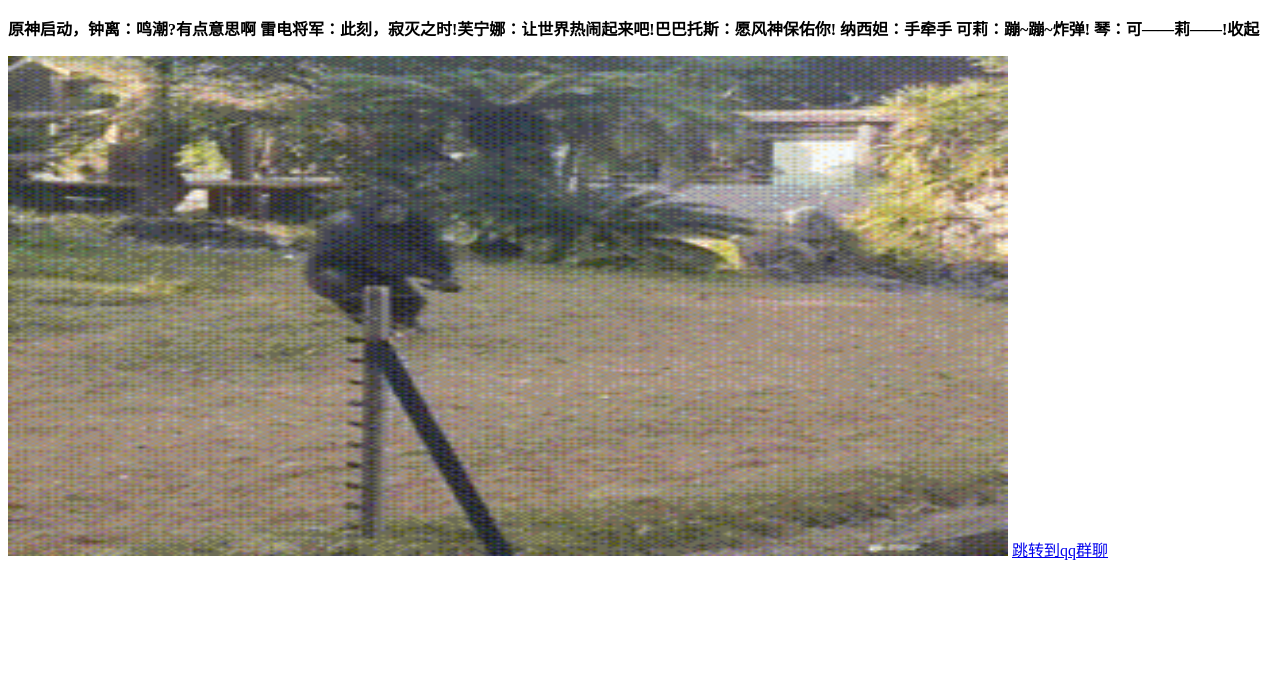
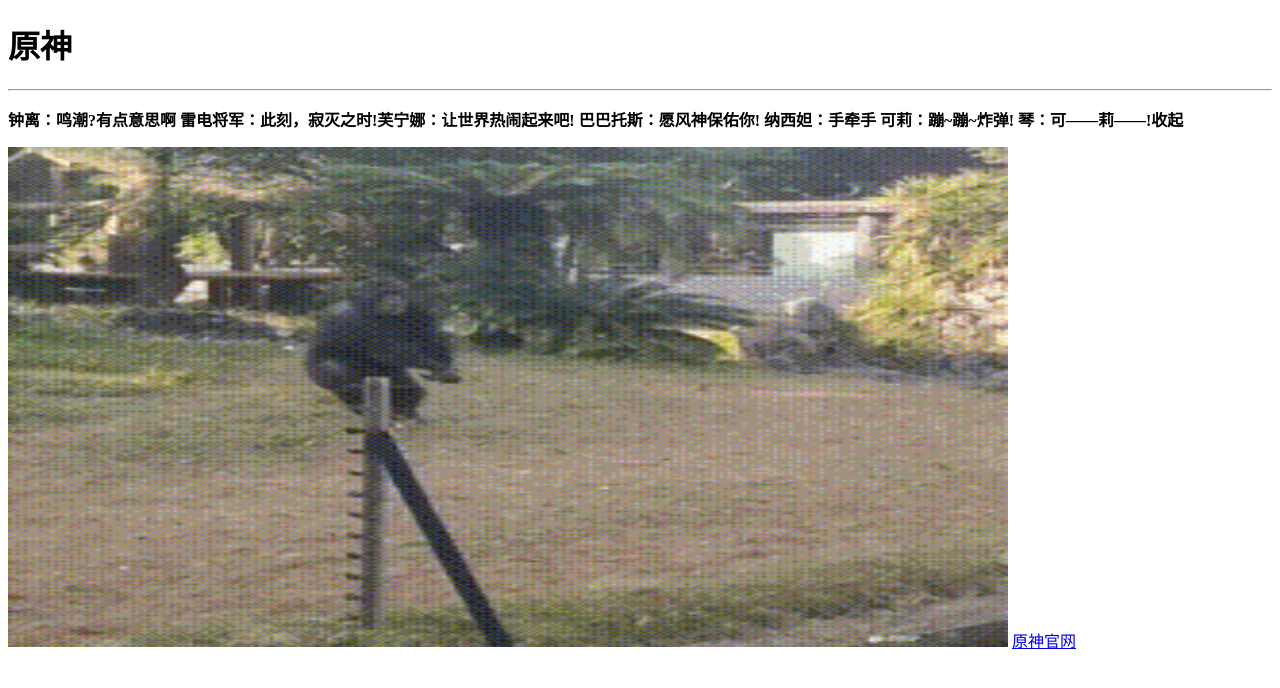
Before and after one commit to daibaimao/wangye, a plain HTML site: page index.html in a window 1280 px wide. Drawn offline with Linux system fonts and the light colour scheme.

Commit message:
Update index.html

```diff
--- a/index.html
+++ b/index.html
@@ -3,16 +3,19 @@
 <head>
     <meta charset="UTF-8">
     <meta name="viewport" content="width=device-width, initial-scale=1.0">
-    <title>网页</title>
+    <title>原神</title>
 </head>
 <body>
-    <p><strong>原神启动，钟离：鸣潮?有点意思啊
-        雷电将军：此刻，寂灭之时!芙宁娜：让世界热闹起来吧!巴巴托斯：愿风神保佑你!
-        纳西妲：手牵手
-        可莉：蹦~蹦~炸弹!
-        琴：可——莉——!收起      </strong></p>
+    <h1>原神</h1>
+    <hr>
+    <p><strong> 钟离：鸣潮?有点意思啊
+                雷电将军：此刻，寂灭之时!芙宁娜：让世界热闹起来吧!
+                巴巴托斯：愿风神保佑你!
+                纳西妲：手牵手
+                可莉：蹦~蹦~炸弹!
+                琴：可——莉——!收起</strong></p>
     <img src="./EF0F62AFA56CEF24F1969DA89C4785B4.gif" title="李安洋最爱的游戏" width="1000" height="500">
-    <a href="./网页-2.html" target="_blank">跳转到qq群聊</a>
+    <a href="https://www.yuanshen.com/" target="_blank">原神官网</a>
     <audio src=""></audio>
 </body>
 </html>
```
